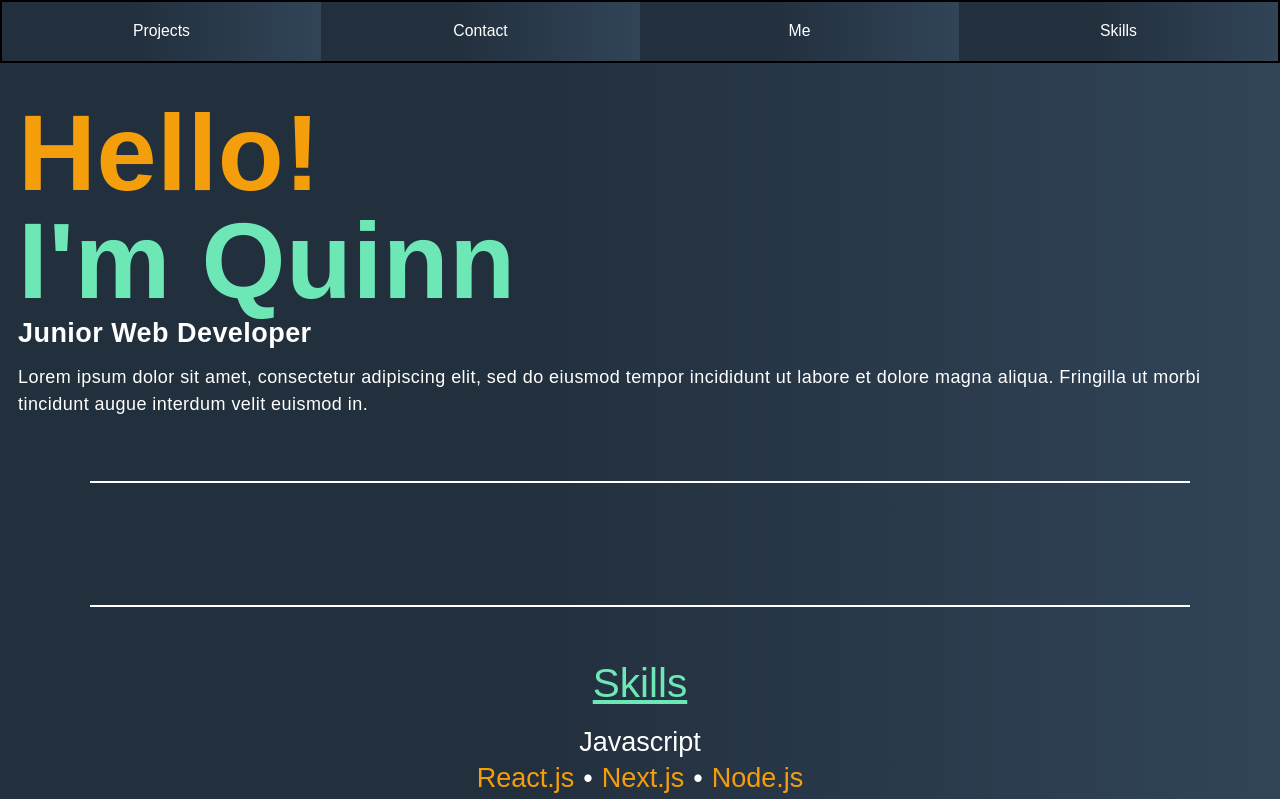
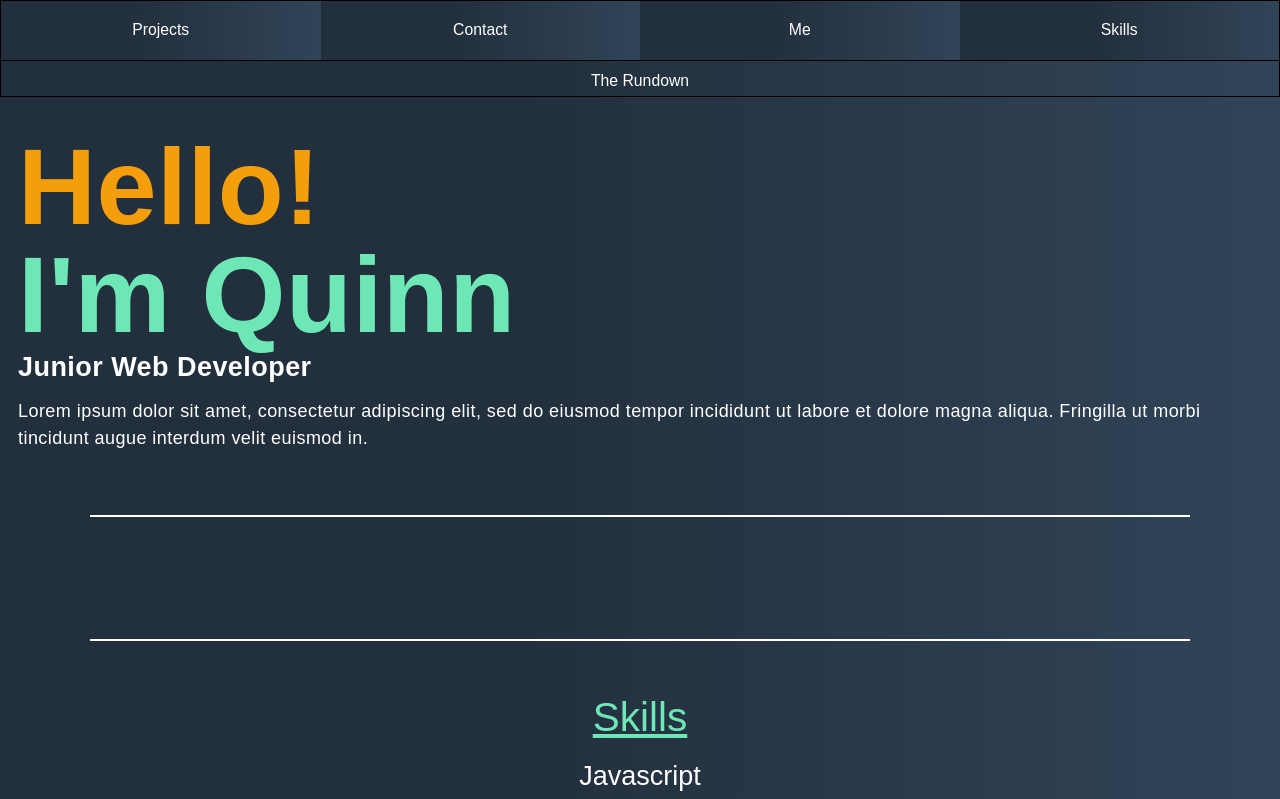
Before and after one commit to QMaximillian/quinn-personal-website, a Next.js app: page / in a window 1280 px wide. Shown: the top 799 px of the page. Built offline with nearby package versions, Linux system fonts and the light colour scheme; a web font is replaced by a local one.

Commit message:
Add a navigation link to send a user back to the home page

```diff
--- a/components/Navigation.js
+++ b/components/Navigation.js
@@ -1,14 +1,22 @@
 /* eslint-disable jsx-a11y/anchor-is-valid */
+import Link from 'next/link'
 import * as React from 'react'
 import NavigationLink from './NavigationLink'
 
 function Navigation() {
   return (
-    <nav className="flex w-full text-xs sm:text-sm border-2 border-black">
-      <NavigationLink href="/#projects" text="Projects" />
-      <NavigationLink href="/#contact" text="Contact" />
-      <NavigationLink href="/#me" text="Me" />
-      <NavigationLink href="/#skills" text="Skills" />
+    <nav className="w-full text-xs sm:text-sm border border-black primary-gradient">
+      <div className="w-full flex">
+        <NavigationLink href="/projects" text="Projects" />
+        <NavigationLink href="/contact" text="Contact" />
+        <NavigationLink href="/me" text="Me" />
+        <NavigationLink href="/skills" text="Skills" />
+      </div>
+      <Link href="/">
+        <a className="inline-block w-full text-center h-8 py-2 border-t border-black">
+          The Rundown
+        </a>
+      </Link>
     </nav>
   )
 }
```
